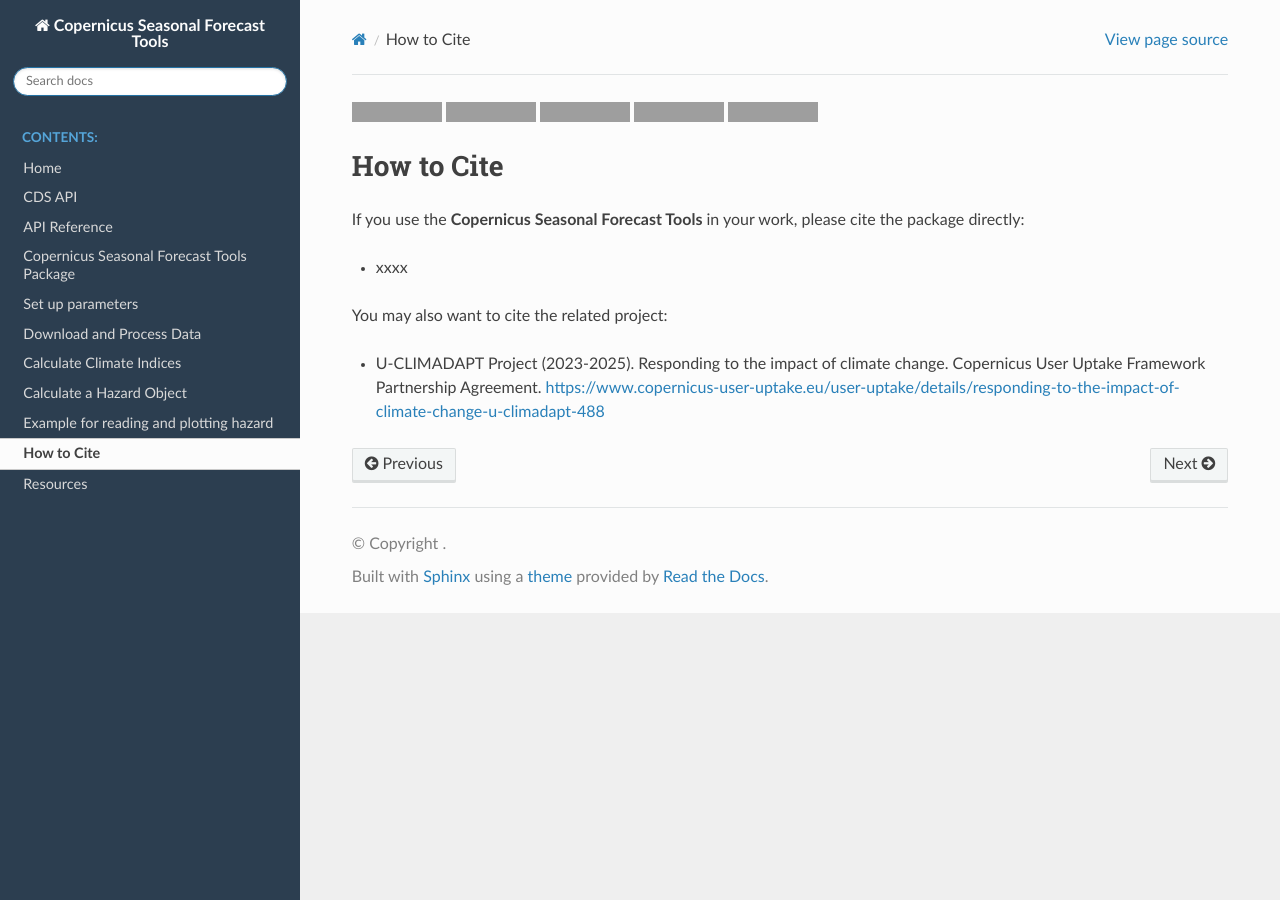
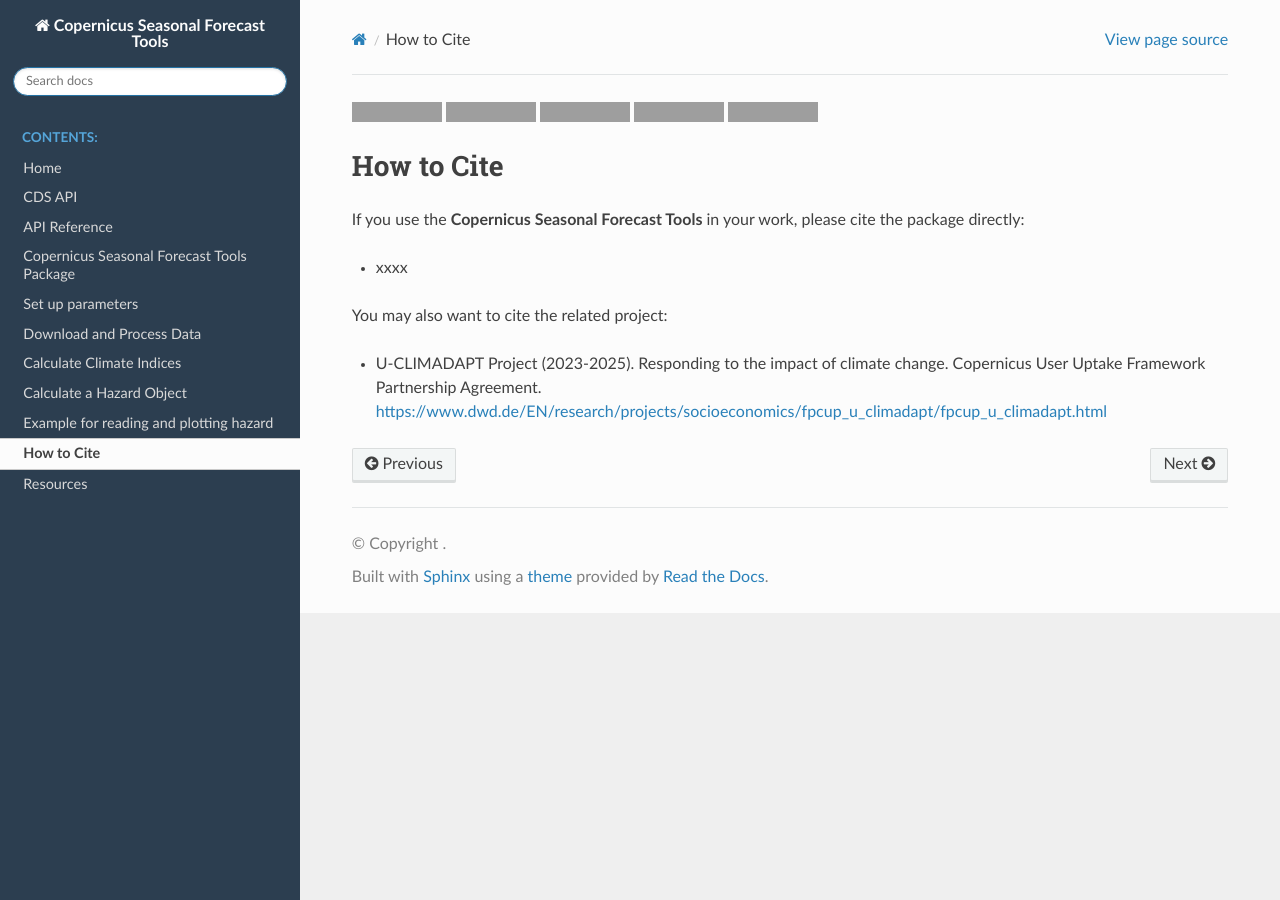
Before and after one commit to DahyannAraya/copernicus-seasonal-forecast-tools, a Sphinx documentation site: the page built from docs/source/citing.rst, in a window 1280 px wide, cut to the strip 0-900 px from the top of the page. Built offline with Sphinx 7.4.7 and the Read the Docs theme 3.1.0, drawn with Linux system fonts in a browser that asks for light colours; part of the change alters nothing that is shown; grey boxes are pictures that could not be loaded.

Commit message:
Update link in citing.rst

```diff
--- a/docs/source/citing.rst
+++ b/docs/source/citing.rst
@@ -28,4 +28,4 @@ If you use the **Copernicus Seasonal Forecast Tools** in your work, please cite
 
 You may also want to cite the related project:
 
-* U-CLIMADAPT Project (2023-2025). Responding to the impact of climate change. Copernicus User Uptake Framework Partnership Agreement. https://www.copernicus-user-uptake.eu/user-uptake/details/responding-to-the-impact-of-climate-change-u-climadapt-488
+* U-CLIMADAPT Project (2023-2025). Responding to the impact of climate change. Copernicus User Uptake Framework Partnership Agreement. https://www.dwd.de/EN/research/projects/socioeconomics/fpcup_u_climadapt/fpcup_u_climadapt.html
```
